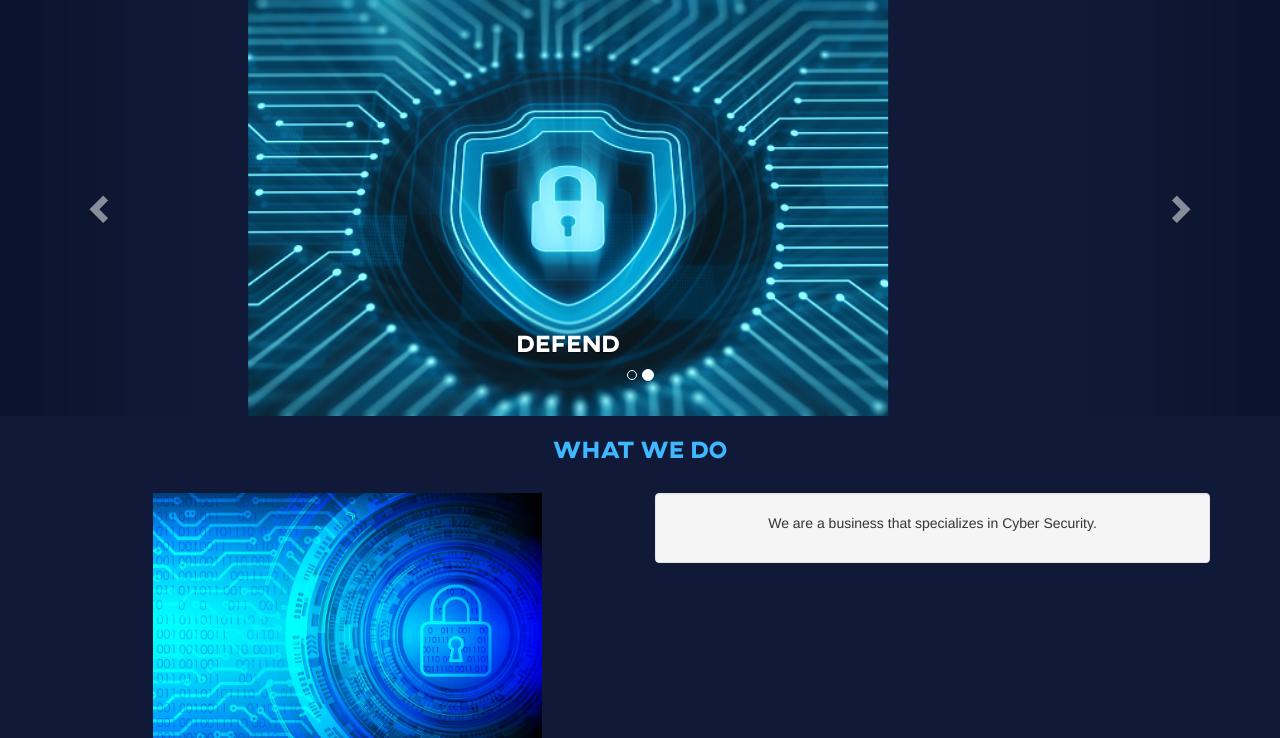
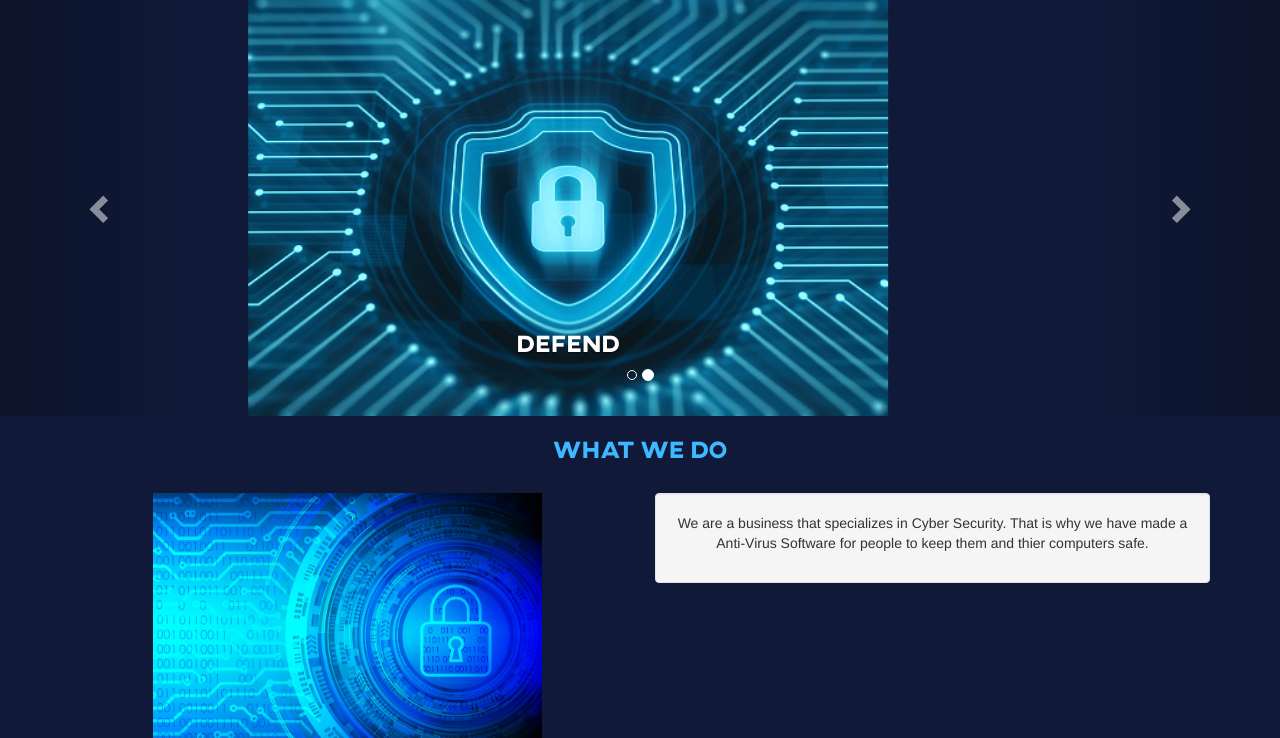
Before and after one commit to D1rtydan05/CyberKnight, a plain HTML site: page about.html in a window 1280 px wide. Shown: the part 62-800 px from the top of the page. Drawn offline with nearby package versions, Linux system fonts and the light colour scheme.

Commit message:
Updated the About page and the message

```diff
--- a/about.html
+++ b/about.html
@@ -81,7 +81,7 @@
       </div>
       <div class="col-sm-6">
         <div class="well">
-          <p>We are a business that specializes in Cyber Security.</p>
+          <p>We are a business that specializes in Cyber Security. That is why we have made a Anti-Virus Software for people to keep them and thier computers safe.</p>
         </div>
       </div>
     <!-- <div class="col-sm-4">
```
